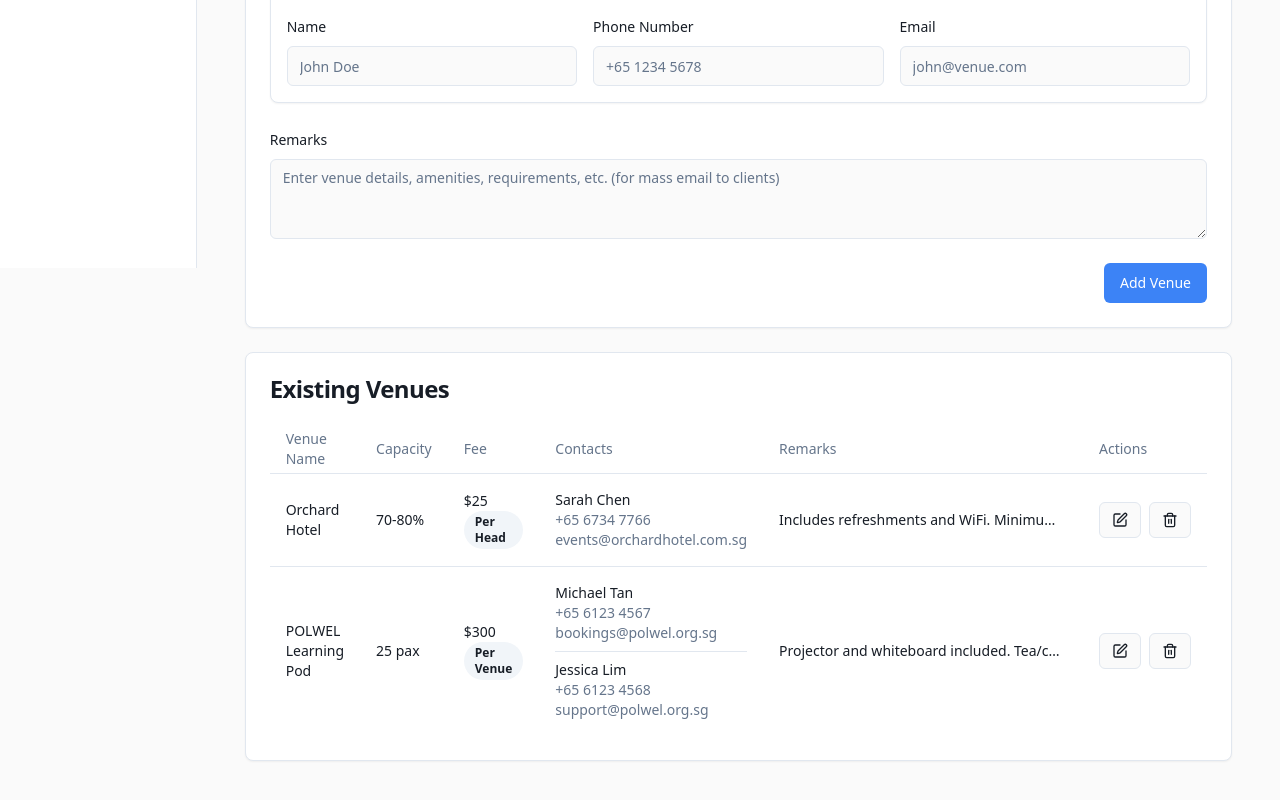
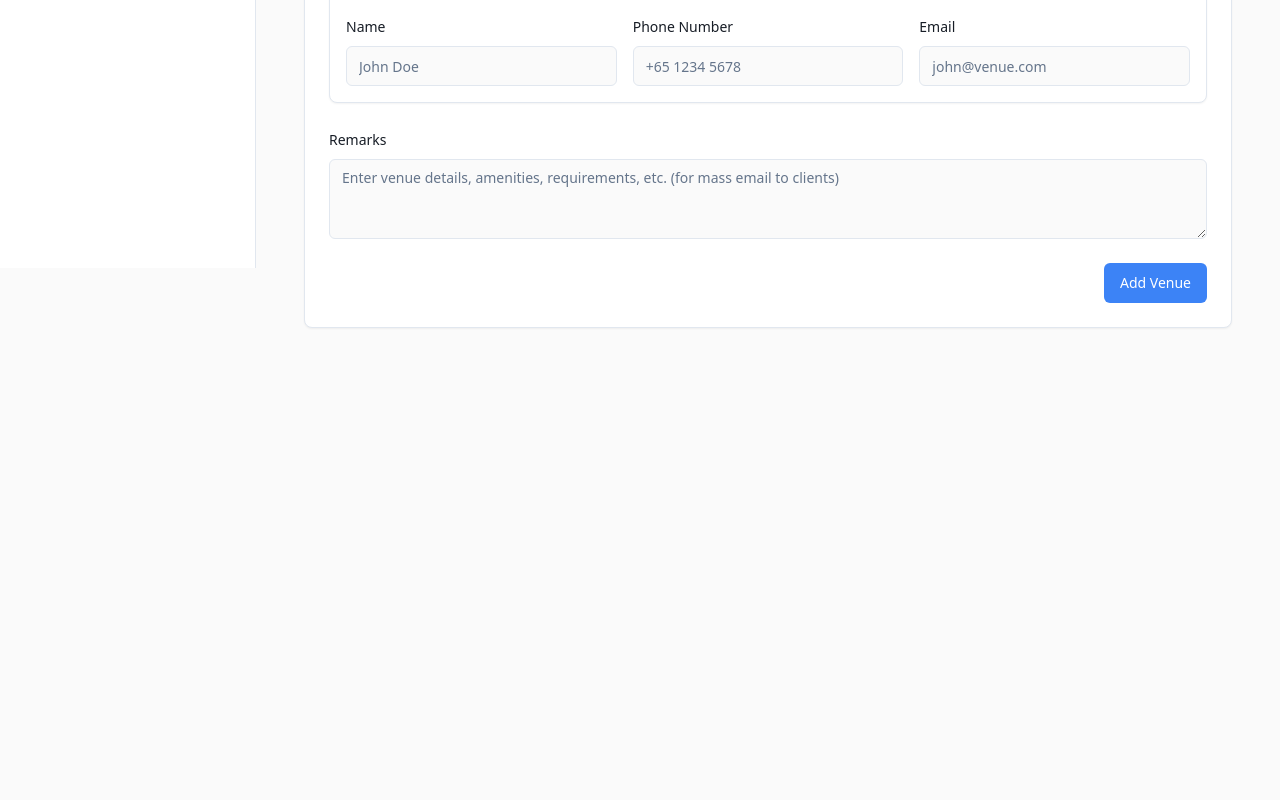
Before and after one commit to rain-corsiva-lab/tms-polwel, a React (Vite) app: page /venue-setup/new in a window 1280 px wide. Shown: the part 532-1332 px from the top of the page. After the commit the page ends 908 px from the top, so only its background shows below. Built offline with nearby package versions, Linux system fonts and the light colour scheme.

Commit message:
Refactor Add New Venue Form
Remove "existing venues" section and only include fields that have been filled by the user in the "add new venue" form.

```diff
--- a/src/pages/VenueForm.tsx
+++ b/src/pages/VenueForm.tsx
@@ -5,10 +5,8 @@ import { Textarea } from "@/components/ui/textarea";
 import { Label } from "@/components/ui/label";
 import { Card, CardContent, CardHeader, CardTitle } from "@/components/ui/card";
 import { Select, SelectContent, SelectItem, SelectTrigger, SelectValue } from "@/components/ui/select";
-import { Table, TableBody, TableCell, TableHead, TableHeader, TableRow } from "@/components/ui/table";
-import { Badge } from "@/components/ui/badge";
 import { useToast } from "@/hooks/use-toast";
-import { Plus, Edit, Trash2, X } from "lucide-react";
+import { Plus, X } from "lucide-react";
 
 interface Contact {
   id: string;
@@ -39,48 +37,6 @@ const VenueForm = () => {
     remarks: ""
   });
 
-  const [venues, setVenues] = useState<Venue[]>([
-    {
-      id: "1",
-      name: "Orchard Hotel",
-      capacity: "70-80%",
-      feeType: "per_head",
-      fee: 25,
-      contacts: [
-        {
-          id: "1",
-          name: "Sarah Chen",
-          number: "+65 6734 7766",
-          email: "events@orchardhotel.com.sg"
-        }
-      ],
-      remarks: "Includes refreshments and WiFi. Minimum 20 pax required."
-    },
-    {
-      id: "2",
-      name: "POLWEL Learning Pod",
-      capacity: "25 pax",
-      feeType: "per_venue",
-      fee: 300,
-      contacts: [
-        {
-          id: "1",
-          name: "Michael Tan",
-          number: "+65 6123 4567",
-          email: "bookings@polwel.org.sg"
-        },
-        {
-          id: "2",
-          name: "Jessica Lim",
-          number: "+65 6123 4568",
-          email: "support@polwel.org.sg"
-        }
-      ],
-      remarks: "Projector and whiteboard included. Tea/coffee service available."
-    }
-  ]);
-
-  const [editingId, setEditingId] = useState<string | null>(null);
 
   const handleInputChange = (field: string, value: any) => {
     setFormData(prev => ({
@@ -158,31 +114,16 @@ const VenueForm = () => {
       contact.name.trim() && contact.number.trim() && contact.email.trim()
     );
 
-    if (editingId) {
-      // Update existing venue
-      setVenues(prev => prev.map(venue =>
-        venue.id === editingId
-          ? { ...formData, contacts: validContacts, id: editingId }
-          : venue
-      ));
-      setEditingId(null);
-      toast({
-        title: "Venue Updated",
-        description: "Venue has been successfully updated"
-      });
-    } else {
-      // Add new venue
     const newVenue: Venue = {
       ...formData,
       contacts: validContacts,
       id: Date.now().toString()
     };
-      setVenues(prev => [...prev, newVenue]);
+
     toast({
       title: "Venue Added",
       description: "Venue has been successfully added"
     });
-    }
 
     // Reset form
     setFormData({
@@ -195,37 +136,6 @@ const VenueForm = () => {
     });
   };
 
-  const handleEdit = (venue: Venue) => {
-    setFormData({
-      name: venue.name,
-      capacity: venue.capacity,
-      feeType: venue.feeType,
-      fee: venue.fee,
-      contacts: venue.contacts.map(contact => ({ ...contact })),
-      remarks: venue.remarks
-    });
-    setEditingId(venue.id);
-  };
-
-  const handleDelete = (id: string) => {
-    setVenues(prev => prev.filter(venue => venue.id !== id));
-    toast({
-      title: "Venue Deleted",
-      description: "Venue has been successfully deleted"
-    });
-  };
-
-  const handleCancel = () => {
-    setFormData({
-      name: "",
-      capacity: "",
-      feeType: "per_head",
-      fee: 0,
-      contacts: [{ id: "1", name: "", number: "", email: "" }],
-      remarks: ""
-    });
-    setEditingId(null);
-  };
 
   return (
     <div className="container mx-auto p-6 space-y-6">
@@ -236,9 +146,7 @@ const VenueForm = () => {
       {/* Add/Edit Venue Form */}
       <Card>
         <CardHeader>
-          <CardTitle>
-            {editingId ? "Edit Venue" : "Add New Venue"}
-          </CardTitle>
+          <CardTitle>Add New Venue</CardTitle>
         </CardHeader>
         <CardContent>
           <form onSubmit={handleSubmit} className="space-y-6">
@@ -370,91 +278,13 @@ const VenueForm = () => {
               />
             </div>
 
-            <div className="flex justify-end space-x-4">
-              {editingId && (
-                <Button type="button" variant="outline" onClick={handleCancel}>
-                  Cancel
-                </Button>
-              )}
-              <Button type="submit">
-                {editingId ? "Update Venue" : "Add Venue"}
-              </Button>
+            <div className="flex justify-end">
+              <Button type="submit">Add Venue</Button>
             </div>
           </form>
         </CardContent>
       </Card>
 
-      {/* Venues List */}
-      <Card>
-        <CardHeader>
-          <CardTitle>Existing Venues</CardTitle>
-        </CardHeader>
-        <CardContent>
-          <Table>
-            <TableHeader>
-              <TableRow>
-                <TableHead>Venue Name</TableHead>
-                <TableHead>Capacity</TableHead>
-                <TableHead>Fee</TableHead>
-                <TableHead>Contacts</TableHead>
-                <TableHead>Remarks</TableHead>
-                <TableHead>Actions</TableHead>
-              </TableRow>
-            </TableHeader>
-            <TableBody>
-              {venues.map((venue) => (
-                <TableRow key={venue.id}>
-                  <TableCell className="font-medium">{venue.name}</TableCell>
-                  <TableCell>{venue.capacity}</TableCell>
-                  <TableCell>
-                    <div className="flex flex-col">
-                      <span>${venue.fee}</span>
-                      <Badge variant="secondary" className="w-fit">
-                        {venue.feeType === "per_head" ? "Per Head" : "Per Venue"}
-                      </Badge>
-                    </div>
-                  </TableCell>
-                  <TableCell>
-                    <div className="space-y-1">
-                      {venue.contacts.map((contact, index) => (
-                        <div key={contact.id} className="text-sm">
-                          <div className="font-medium">{contact.name}</div>
-                          <div className="text-muted-foreground">{contact.number}</div>
-                          <div className="text-muted-foreground">{contact.email}</div>
-                          {index < venue.contacts.length - 1 && <hr className="my-2" />}
-                        </div>
-                      ))}
-                    </div>
-                  </TableCell>
-                  <TableCell className="max-w-xs">
-                    <div className="truncate" title={venue.remarks}>
-                      {venue.remarks}
-                    </div>
-                  </TableCell>
-                  <TableCell>
-                    <div className="flex space-x-2">
-                      <Button
-                        variant="outline"
-                        size="sm"
-                        onClick={() => handleEdit(venue)}
-                      >
-                        <Edit className="h-4 w-4" />
-                      </Button>
-                      <Button
-                        variant="outline"
-                        size="sm"
-                        onClick={() => handleDelete(venue.id)}
-                      >
-                        <Trash2 className="h-4 w-4" />
-                      </Button>
-                    </div>
-                  </TableCell>
-                </TableRow>
-              ))}
-            </TableBody>
-          </Table>
-        </CardContent>
-      </Card>
     </div>
   );
 };
```
Lines whose indentation alone changed are shown as unchanged.
